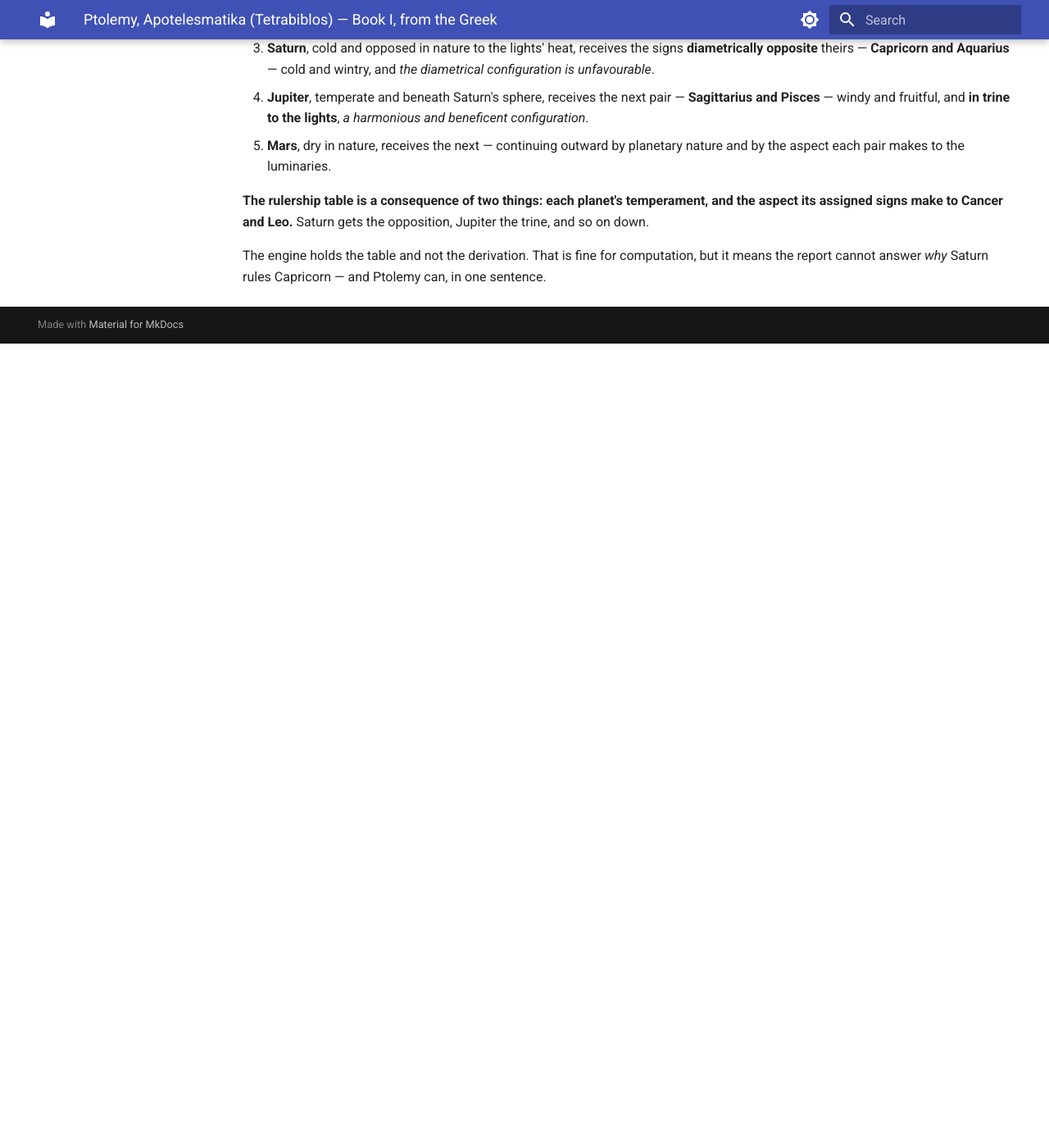
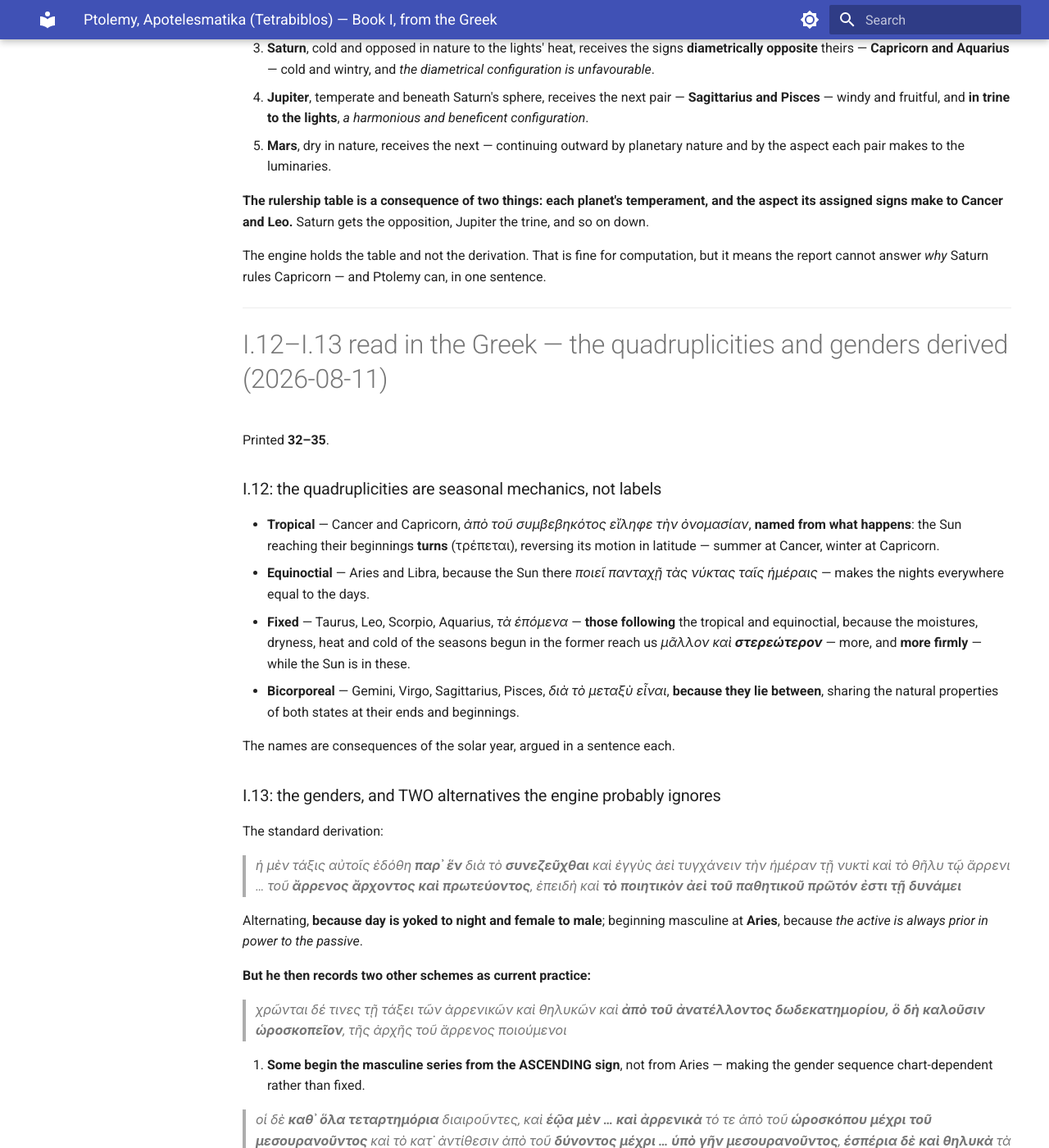
Before and after one commit to Bender1011001/traditional-astrology-engine, an MkDocs documentation site: the page built from docs/sources/ptolemy_greek_book1.md, in a window 1280 px wide and 1400 px high, scrolled down 34206 px. Shown: the whole window at 82% size. Built offline with MkDocs 1.6.1 and Material for MkDocs 9.7.7, drawn with Linux system fonts in a browser that asks for light colours; before the commit the page ends 34625 px from its top, so only the background shows below that; some of the changed text lies outside the part shown.

Commit message:
Ptolemy I.12-13: quadruplicities derived, and two rival gender schemes recorded
Printed 32-35.

The quadruplicities are seasonal mechanics argued in a sentence each.
Tropical signs are named apo tou symbebekotos, from what happens - the
Sun reaching their beginnings TURNS, reversing its motion in latitude.
Equinoctial because the Sun there makes the nights everywhere equal to
the days. Fixed are ta hepomena, those FOLLOWING, because the qualities
of the seasons begun in the former reach us stereoteron, more firmly,
while the Sun is in these. Bicorporeal lie between and share both.

I.13 derives the genders: alternating because day is yoked to night and
female to male, beginning masculine at Aries because the active is
always prior in power to the passive.

But Ptolemy then records TWO rival schemes as current practice. Some
begin the masculine series from the ASCENDING SIGN rather than Aries,
making gender chart-dependent. Others divide by whole quadrants -
Ascendant to MC and Descendant to IC eastern and masculine, the other
two western and feminine.

Sign gender is load-bearing here. It decides hayz and halb, feeds the
sect-condition scoring, and per I.14 is the reason trines and sextiles
are harmonious at all. We ship the Aries-based scheme silently. Not a
defect - it is standard and defensible - but it is the same shape as
the Book III-IV forks: a choice presented as a fact where the primary
text says plainly that others choose otherwise.

Also confirms polysporos as a standing technical term. Ptolemy lists
the shape-names - four-footed, land, ruling, many-seeded - and declines
to enumerate them as superfluous, their cause being self-evident. That
is the same word used at IV.6 for the signs giving many children and by
Valens of degrees at I.3.

Co-Authored-By: Claude Opus 5 <noreply@anthropic.com>

```diff
--- a/docs/sources/ptolemy_greek_book1.md
+++ b/docs/sources/ptolemy_greek_book1.md
@@ -939,3 +939,46 @@ Not a table but an argument:
 **The rulership table is a consequence of two things: each planet's temperament, and the aspect its assigned signs make to Cancer and Leo.** Saturn gets the opposition, Jupiter the trine, and so on down.
 
 The engine holds the table and not the derivation. That is fine for computation, but it means the report cannot answer *why* Saturn rules Capricorn — and Ptolemy can, in one sentence.
+
+---
+
+# I.12–I.13 read in the Greek — the quadruplicities and genders derived (2026-08-11)
+
+Printed **32–35**.
+
+### I.12: the quadruplicities are seasonal mechanics, not labels
+
+- **Tropical** — Cancer and Capricorn, *ἀπὸ τοῦ συμβεβηκότος εἴληφε τὴν ὀνομασίαν*, **named from what happens**: the Sun reaching their beginnings **turns** (τρέπεται), reversing its motion in latitude — summer at Cancer, winter at Capricorn.
+- **Equinoctial** — Aries and Libra, because the Sun there *ποιεῖ πανταχῇ τὰς νύκτας ταῖς ἡμέραις* — makes the nights everywhere equal to the days.
+- **Fixed** — Taurus, Leo, Scorpio, Aquarius, *τὰ ἑπόμενα* — **those following** the tropical and equinoctial, because the moistures, dryness, heat and cold of the seasons begun in the former reach us *μᾶλλον καὶ **στερεώτερον*** — more, and **more firmly** — while the Sun is in these.
+- **Bicorporeal** — Gemini, Virgo, Sagittarius, Pisces, *διὰ τὸ μεταξὺ εἶναι*, **because they lie between**, sharing the natural properties of both states at their ends and beginnings.
+
+The names are consequences of the solar year, argued in a sentence each.
+
+### I.13: the genders, and TWO alternatives the engine probably ignores
+
+The standard derivation:
+
+> *ἡ μὲν τάξις αὐτοῖς ἐδόθη **παρ᾽ ἕν** διὰ τὸ **συνεζεῦχθαι** καὶ ἐγγὺς ἀεὶ τυγχάνειν τὴν ἡμέραν τῇ νυκτὶ καὶ τὸ θῆλυ τῷ ἄρρενι … τοῦ **ἄρρενος ἄρχοντος καὶ πρωτεύοντος**, ἐπειδὴ καὶ **τὸ ποιητικὸν ἀεὶ τοῦ παθητικοῦ πρῶτόν ἐστι τῇ δυνάμει***
+
+Alternating, **because day is yoked to night and female to male**; beginning masculine at **Aries**, because *the active is always prior in power to the passive*.
+
+**But he then records two other schemes as current practice:**
+
+> *χρῶνται δέ τινες τῇ τάξει τῶν ἀρρενικῶν καὶ θηλυκῶν καὶ **ἀπὸ τοῦ ἀνατέλλοντος δωδεκατημορίου, ὃ δὴ καλοῦσιν ὡροσκοπεῖον**, τῆς ἀρχῆς τοῦ ἄρρενος ποιούμενοι*
+
+1. **Some begin the masculine series from the ASCENDING sign**, not from Aries — making the gender sequence chart-dependent rather than fixed.
+
+> *οἱ δὲ **καθ᾽ ὅλα τεταρτημόρια** διαιροῦντες, καὶ **ἑῷα μὲν … καὶ ἀρρενικὰ** τό τε ἀπὸ τοῦ **ὡροσκόπου μέχρι τοῦ μεσουρανοῦντος** καὶ τὸ κατ᾽ ἀντίθεσιν ἀπὸ τοῦ **δύνοντος μέχρι … ὑπὸ γῆν μεσουρανοῦντος**, **ἑσπέρια δὲ καὶ θηλυκὰ** τὰ λοιπὰ δύο*
+
+2. **Others divide by whole quadrants** — Ascendant→MC and Descendant→IC **eastern and masculine**; the other two **western and feminine**.
+
+**Sign gender is load-bearing in this engine.** It decides hayz and halb, it feeds the sect-condition scoring, and — per I.14 — it is the reason trines and sextiles are harmonious at all. Ptolemy presents the Aries-based scheme as his own but explicitly records two rivals, one of which makes gender depend on the Ascendant. The engine ships one scheme silently.
+
+Not a defect; the Aries-based sequence is standard and defensible. But this is the same shape as the Book III–IV forks: **a choice presented as a fact**, where the primary text says plainly that others choose otherwise.
+
+### A vocabulary note
+
+> *καὶ ἄλλας δέ τινας … προσηγορίας ἐφήρμοσαν ἀπὸ τῶν περὶ αὐτὰ **μορφώσεων**, λέγω δὲ οἷον **τετράποδα** καὶ **χερσαῖα** καὶ **ἡγεμονικὰ** καὶ **πολύσπορα***
+
+The shape-names — four-footed, land, ruling, **many-seeded** — are a recognised class, and Ptolemy declines to enumerate them as *περισσόν*, superfluous, their cause being self-evident. That confirms **πολύσπορος** at IV.6 (Pisces, Cancer, Scorpio giving many children) as a standing technical term rather than an ad-hoc description — the same word Valens applies to degrees at I.3.
```
